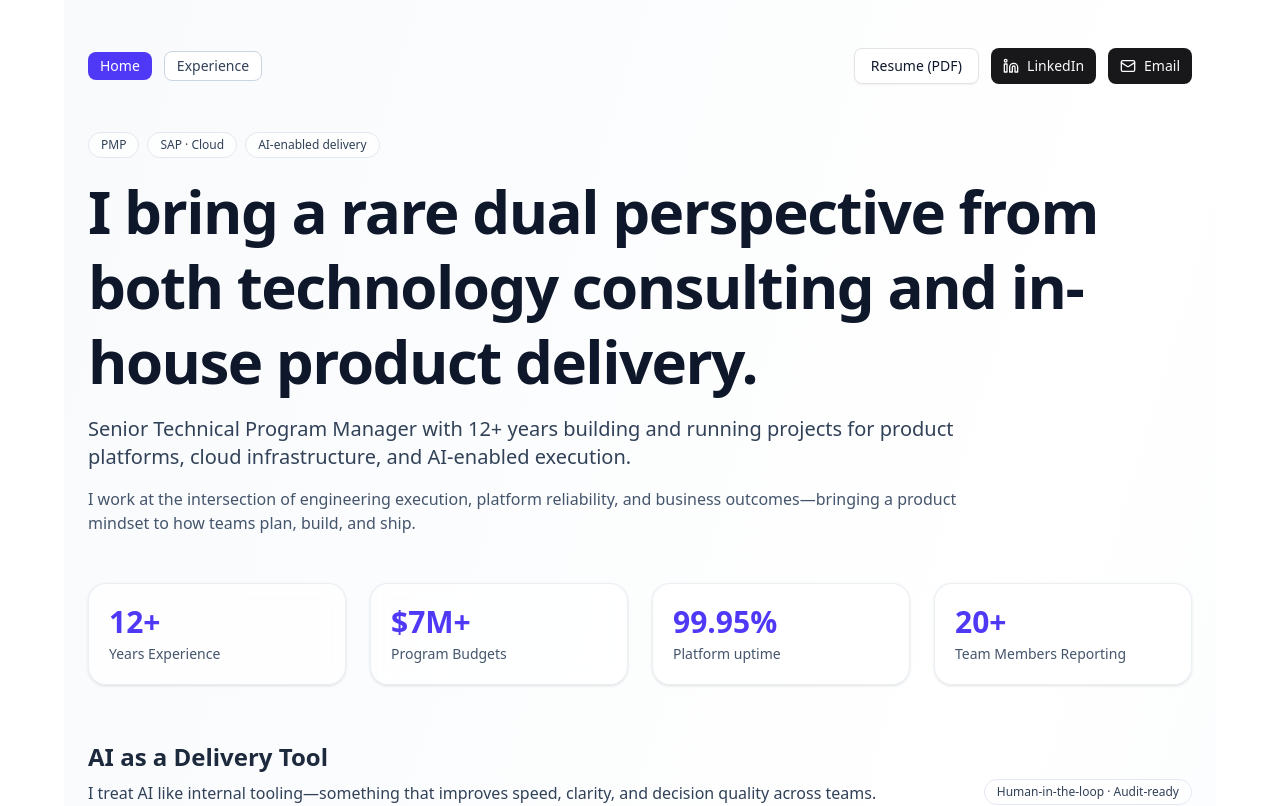
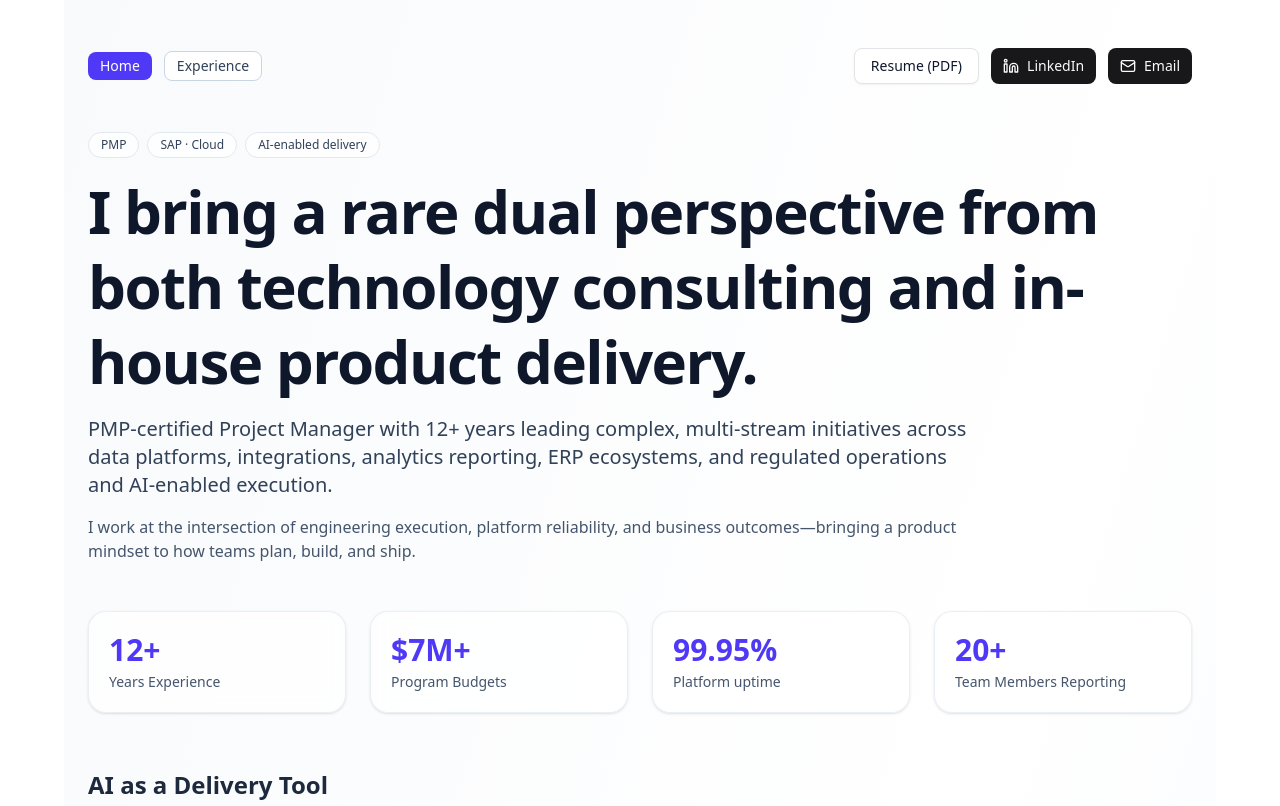
Before and after one commit to khanasad09/asad-portfolio, a Next.js app: page / in a window 1280 px wide. Shown: the top 806 px of the page. Built offline with nearby package versions, Linux system fonts and the light colour scheme.

Commit message:
Update Portfolio.tsx

```diff
--- a/components/Portfolio.tsx
+++ b/components/Portfolio.tsx
@@ -123,8 +123,8 @@ function HomePage() {
 	  </h1>
 
           <p className="text-xl text-slate-700 max-w-4xl">
-            Senior Technical Program Manager with 12+ years building and running projects for product platforms, cloud
-            infrastructure, and AI-enabled execution.
+           PMP-certified Project Manager with 12+ years leading complex, multi-stream initiatives across data platforms,
+	   integrations, analytics reporting, ERP ecosystems, and regulated operations and AI-enabled execution.
           </p>
 
           <p className="max-w-4xl text-slate-600">
```
